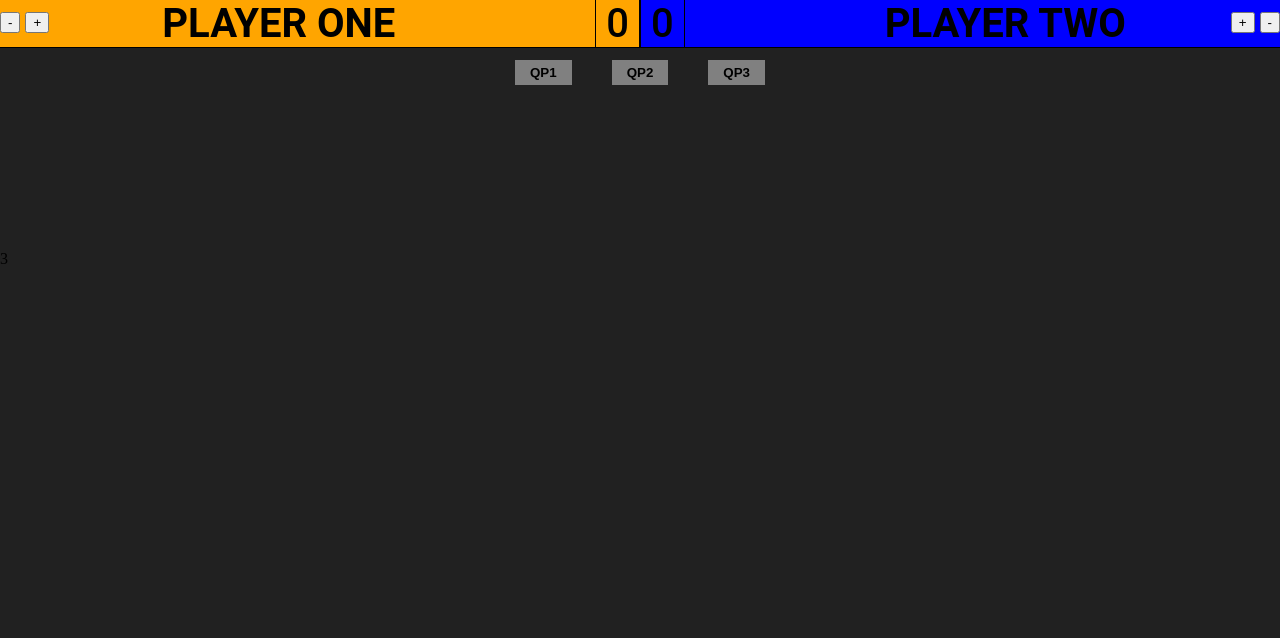
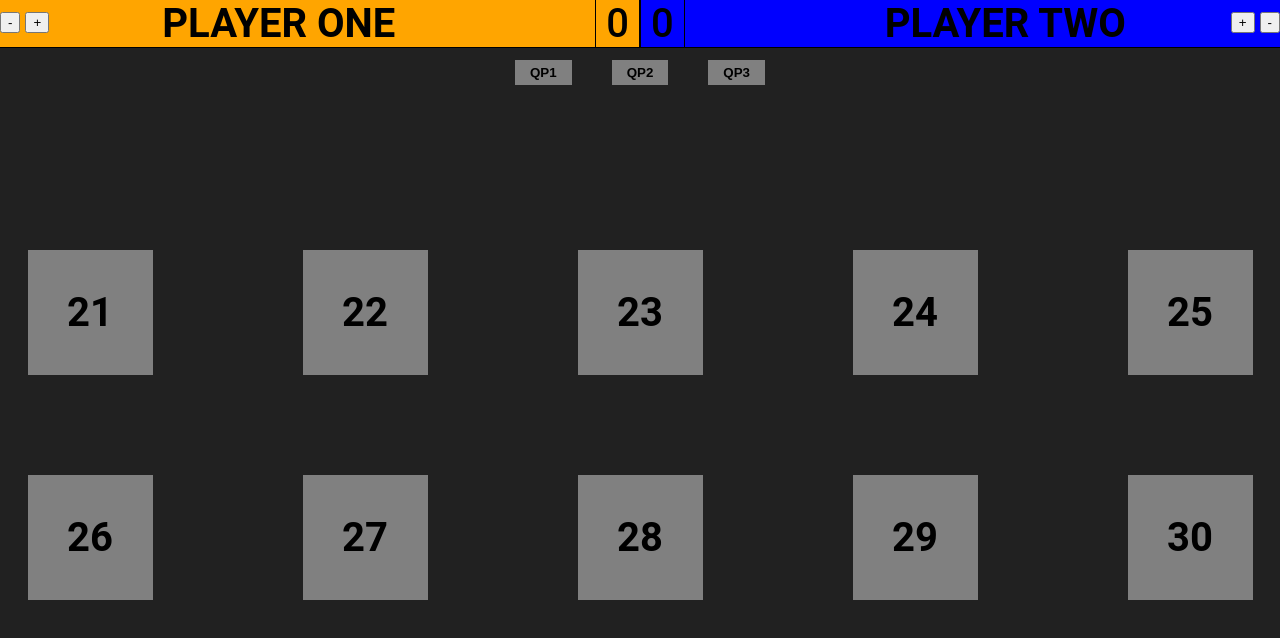
Before and after one commit to GuiHQz/quiz-final, a React (Vite) app: page /quiz in a window 1280 px wide. Both pictures are taken after a click on the button "QP3". Shown: the top 638 px of the page. Built offline with nearby package versions, Linux system fonts and the light colour scheme.

Commit message:
feat: add lista de questões pag 3

```diff
--- a/src/features/components/ToggleQuestions/index.tsx
+++ b/src/features/components/ToggleQuestions/index.tsx
@@ -2,6 +2,7 @@ import * as Styles from "./styles";
 import { AllTypeQuestions } from "../../pages/Quiz";
 import { List1 } from "../../pages/Quiz/components/List1";
 import { List2 } from "../../pages/Quiz/components/List2";
+import { List3 } from "../../pages/Quiz/components/List3";
 
 interface ToggleQuestionsProps {
   /**
@@ -23,7 +24,7 @@ export const ToggleQuestions: React.FC<ToggleQuestionsProps> = ({
         <List2 />
       )}
       {currentPageQuestion == "QP3" && (
-        <div>3</div>
+        <List3 />
       )}
       {currentPageQuestion == "QP4" && (
         <div>4</div>
--- /dev/null
+++ b/src/features/pages/Quiz/components/List3/index.tsx
@@ -0,0 +1,78 @@
+import { useState } from "react";
+import { ObjectiveQuestionsModal } from "../../../../components/ObjectiveQuestionsModal";
+import * as Styles from "./styles";
+
+export const List3: React.FC = () => {
+  const [isOpen, setIsOpen] = useState(false);
+  const [numberQuestion, setNumberQuestion] = useState<number>();
+
+  const eleventhQuestion = () => {
+    setNumberQuestion(20)
+    setIsOpen(true)
+  }
+
+  const twelfthQuestion = () => {
+    setNumberQuestion(21)
+    setIsOpen(true)
+  }
+
+  const thirteenthQuestion = () => {
+    setNumberQuestion(22)
+    setIsOpen(true)
+  }
+
+  const fourteenthQuestion = () => {
+    setNumberQuestion(23)
+    setIsOpen(true)
+  }
+
+  const fifteenthQuestion = () => {
+    setNumberQuestion(24)
+    setIsOpen(true)
+  }
+
+  const sixteenthQuestion = () => {
+    setNumberQuestion(25)
+    setIsOpen(true)
+  }
+
+  const seventeenthQuestion = () => {
+    setNumberQuestion(26)
+    setIsOpen(true)
+  }
+
+  const eighteenthQuestion = () => {
+    setNumberQuestion(27)
+    setIsOpen(true)
+  }
+
+  const nineteenthQuestion = () => {
+    setNumberQuestion(28)
+    setIsOpen(true)
+  }
+
+  const twentiethQuestion = () => {
+    setNumberQuestion(29)
+    setIsOpen(true)
+  }
+
+  return (
+    <Styles.Container>
+      {isOpen ? <ObjectiveQuestionsModal type="image" questionNumber={numberQuestion!} onClose={() => setIsOpen(false)}/> : null}
+      <Styles.Row>
+        <Styles.Box onClick={eleventhQuestion}>21</Styles.Box>
+        <Styles.Box onClick={twelfthQuestion}>22</Styles.Box>
+        <Styles.Box onClick={thirteenthQuestion}>23</Styles.Box>
+        <Styles.Box onClick={fourteenthQuestion}>24</Styles.Box>
+        <Styles.Box onClick={fifteenthQuestion}>25</Styles.Box>
+      </Styles.Row>
+      <Styles.Row>
+        <Styles.Box onClick={sixteenthQuestion}>26</Styles.Box>
+        <Styles.Box onClick={seventeenthQuestion}>27</Styles.Box>
+        <Styles.Box onClick={eighteenthQuestion}>28</Styles.Box>
+        <Styles.Box onClick={nineteenthQuestion}>29</Styles.Box>
+        <Styles.Box onClick={twentiethQuestion}>30</Styles.Box>
+      </Styles.Row>
+    </Styles.Container>
+  )
+}
--- /dev/null
+++ b/src/features/pages/Quiz/components/List3/styles.ts
@@ -0,0 +1,34 @@
+import styled from "styled-components";
+
+export const Container = styled.div`
+  color: white;
+  display: flex;
+  flex-direction: column;
+  align-items: center;
+`
+
+export const Row = styled.div`
+  display: flex;
+  flex-wrap: wrap;
+  flex-direction: row;
+  margin-bottom: 100px;
+  gap: 150px;
+`
+
+export const Box = styled.div`
+  display: flex;
+  cursor: pointer;
+  align-items: center;
+  justify-content: center;
+  font-family: 'Roboto', sans-serif;
+  color: black;
+  background-color: gray;
+  gap: 10px;
+  width: 125px;
+  height: 125px;
+  font-size: 40px;
+  font-weight: 700;
+  :hover {
+    background-color: white;
+  }
+`
```
